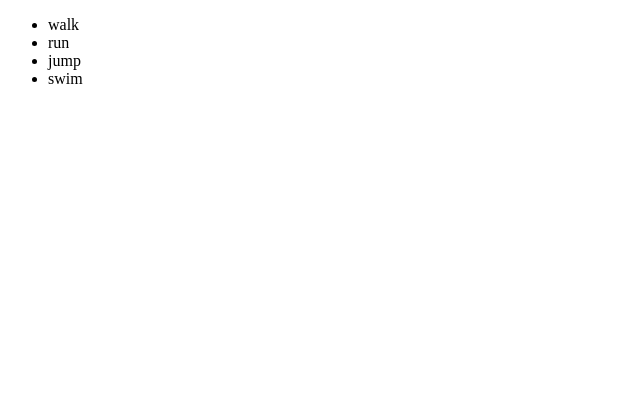
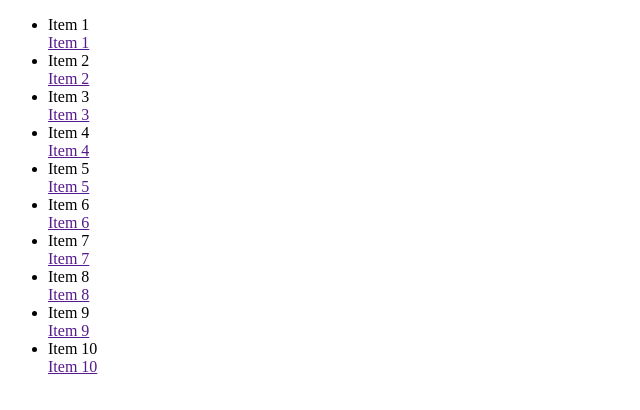
Before and after one commit to marcboogie/newGittest, a plain HTML site: page index.html in a window 1280 px wide. Shown: the whole page, without its empty margins (0-640 px from the left). Drawn offline with Linux system fonts and the light colour scheme.

Commit message:
used Emmett

```diff
--- a/index.html
+++ b/index.html
@@ -1,17 +1,57 @@
 <!DOCTYPE html>
 <html>
+
 <body>
 
-  <ul>
-
-      <li>walk</li>
-      <li>run</li>
-      <li>jump</li>
-      <li>swim</li>
-
-
-
-  </ul>
+  <nav id="menuSystem" class="navMenu isOpen">
+    <div id="hotelLogo">
+      <div class="navMenuIcon logoIcon"></div>
+      <div id="arrowPointer"></div>
+      <ul id="navMenuMain">
+        <li class="navMenuItem navMenuItem001">
+          <div class="navMenuIcon">Item 1</div>
+          <a href="">Item 1</a>
+        </li>
+        <li class="navMenuItem navMenuItem002">
+          <div class="navMenuIcon">Item 2</div>
+          <a href="">Item 2</a>
+        </li>
+        <li class="navMenuItem navMenuItem003">
+          <div class="navMenuIcon">Item 3</div>
+          <a href="">Item 3</a>
+        </li>
+        <li class="navMenuItem navMenuItem004">
+          <div class="navMenuIcon">Item 4</div>
+          <a href="">Item 4</a>
+        </li>
+        <li class="navMenuItem navMenuItem005">
+          <div class="navMenuIcon">Item 5</div>
+          <a href="">Item 5</a>
+        </li>
+        <li class="navMenuItem navMenuItem006">
+          <div class="navMenuIcon">Item 6</div>
+          <a href="">Item 6</a>
+        </li>
+        <li class="navMenuItem navMenuItem007">
+          <div class="navMenuIcon">Item 7</div>
+          <a href="">Item 7</a>
+        </li>
+        <li class="navMenuItem navMenuItem008">
+          <div class="navMenuIcon">Item 8</div>
+          <a href="">Item 8</a>
+        </li>
+        <li class="navMenuItem navMenuItem009">
+          <div class="navMenuIcon">Item 9</div>
+          <a href="">Item 9</a>
+        </li>
+        <li class="navMenuItem navMenuItem010">
+          <div class="navMenuIcon">Item 10</div>
+          <a href="">Item 10</a>
+        </li>
+      </ul>
+    </div>
+  </nav>
 
 </body>
+
 </html>
```
